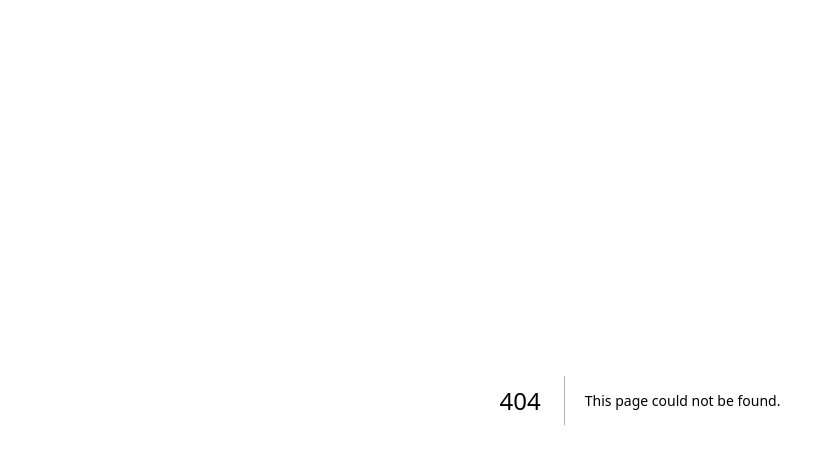
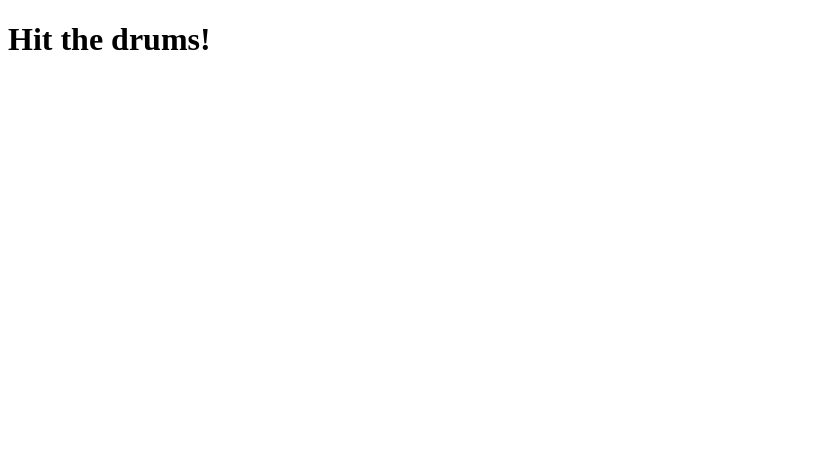
Before and after one commit to rosennabs/drum-kit, a Next.js app: page /game in a window 1280 px wide. Before the commit this address had no page. Shown: the top 464 px of the page, without its empty margins (0-835 px from the left). Built offline with nearby package versions, Linux system fonts and the light colour scheme.

Commit message:
Create a /game route

```diff
--- /dev/null
+++ b/src/app/game/page.tsx
@@ -0,0 +1,11 @@
+import React from 'react'
+
+function Game() {
+  return (
+    <div>
+      <h1>Hit the drums!</h1>
+    </div>
+  )
+}
+
+export default Game
```
